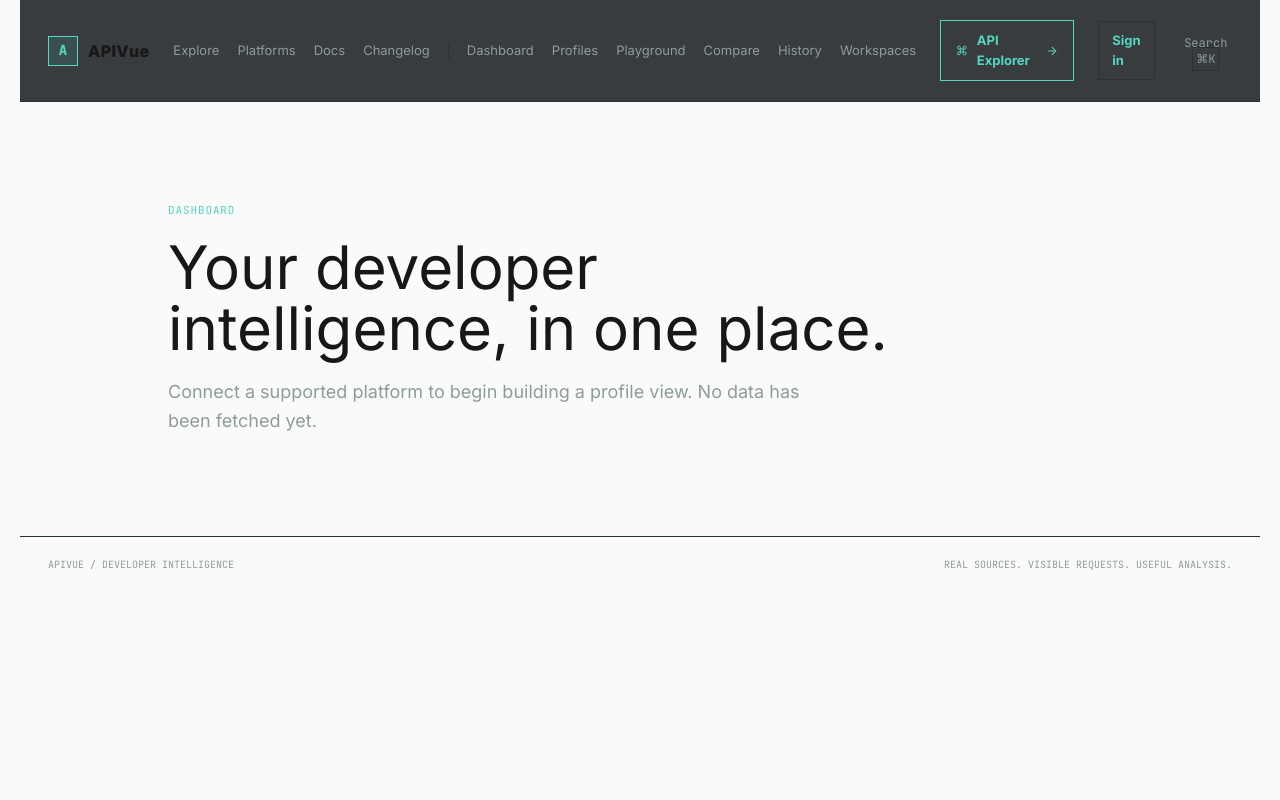
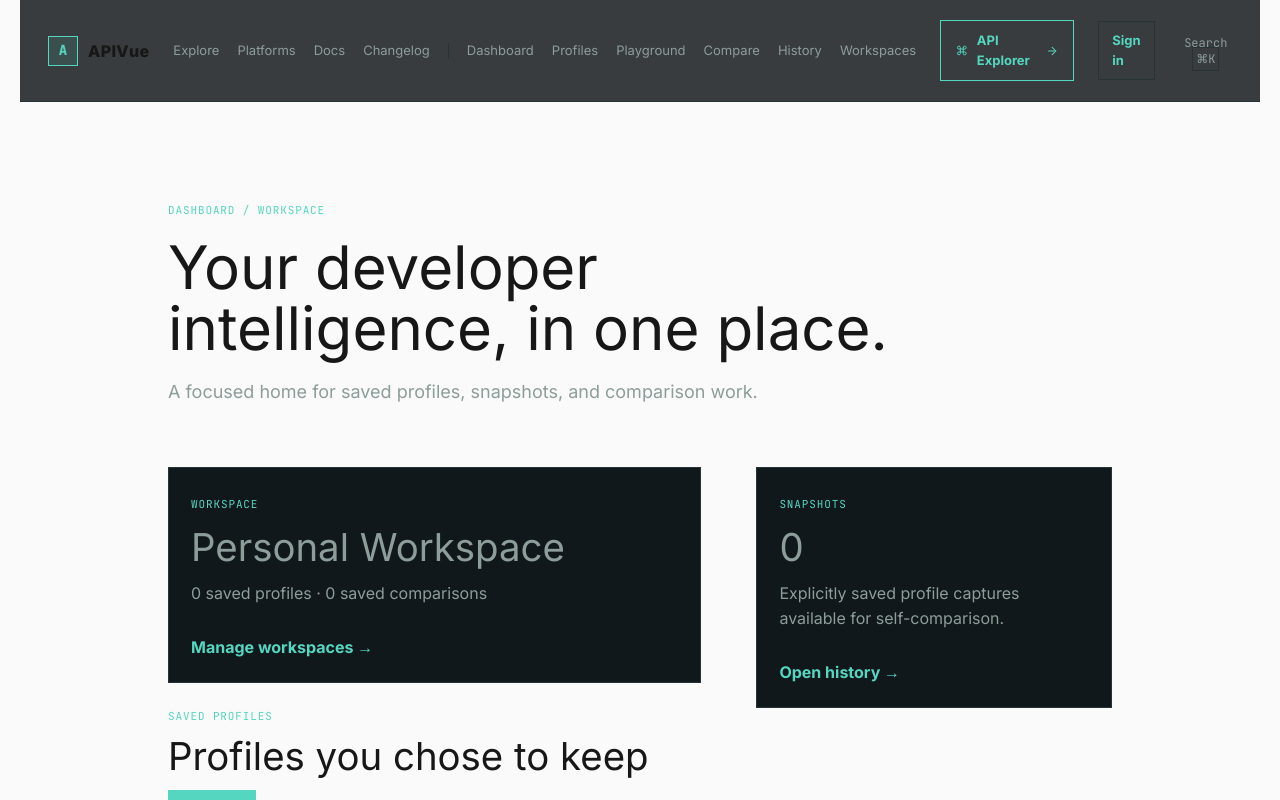
Before and after one commit to Chethan-ULTIMAX/Apivue, a Next.js app: page /dashboard in a window 1280 px wide. Shown: the top 800 px of the page. Built offline with nearby package versions, Linux system fonts and the light colour scheme; no server answers.

Commit message:
feat: connect dashboard to saved workspace data

```diff
--- a/app/(app)/dashboard/page.tsx
+++ b/app/(app)/dashboard/page.tsx
@@ -1,5 +1,5 @@
-import { appNavigation } from "@/config/navigation";
+import { Dashboard } from "@/components/app/dashboard";
 
 export default function DashboardPage() {
-	return <main className="page-shell"><p className="eyebrow">{appNavigation[0].label}</p><h1>Your developer intelligence, in one place.</h1><p className="lede">Connect a supported platform to begin building a profile view. No data has been fetched yet.</p></main>;
+  return <main className="page-shell"><p className="eyebrow">Dashboard / workspace</p><h1>Your developer intelligence, in one place.</h1><p className="lede">A focused home for saved profiles, snapshots, and comparison work.</p><Dashboard /></main>;
 }
```
